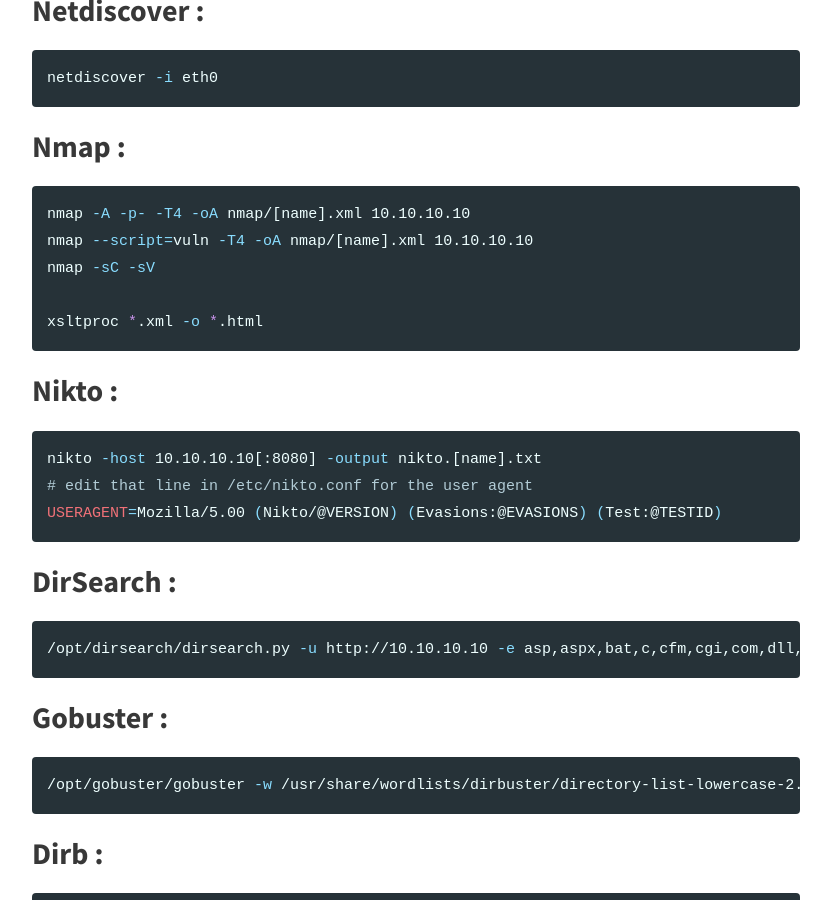
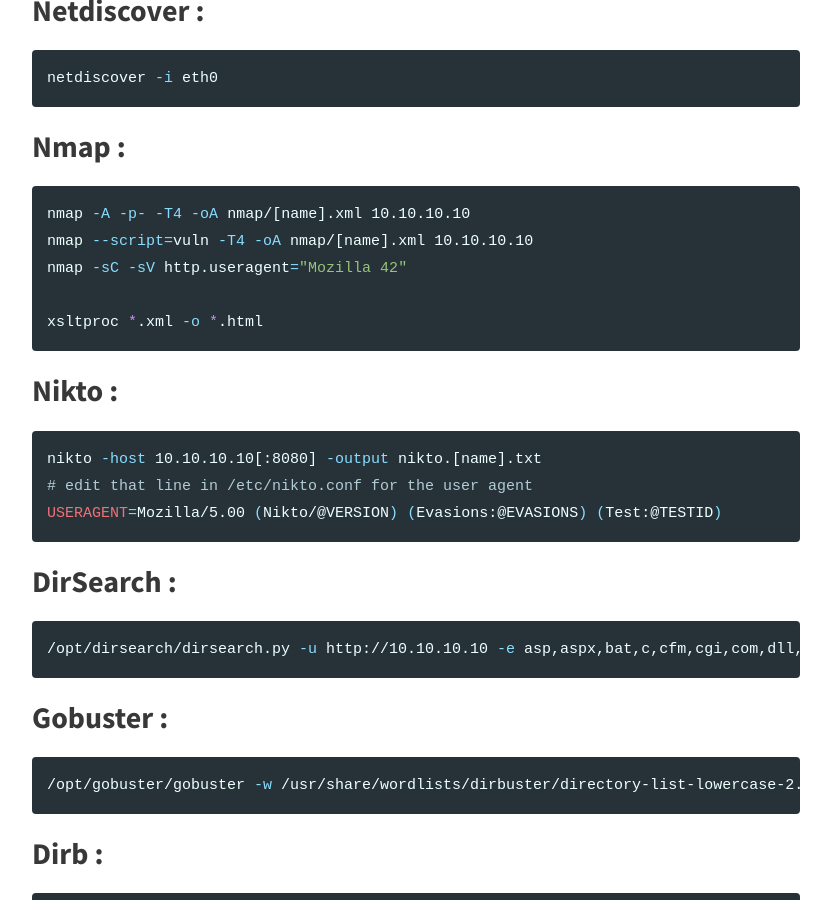
Before and after one commit to cristalcorp/cristalcorp.github.io, a Jekyll site: the page built from _posts/2018-09-12-CheatSheet.md, in a window 1280 px wide and 900 px high, scrolled down 566 px. Shown: the whole window, without its empty margins (224-1055 px from the left). Built offline with Jekyll 4.4.1, drawn with Linux system fonts in a browser that asks for light colours.

Commit message:
nmap user agent

````diff
--- a/_posts/2018-09-12-CheatSheet.md
+++ b/_posts/2018-09-12-CheatSheet.md
@@ -27,7 +27,7 @@ netdiscover -i eth0
 ```bash
 nmap -A -p- -T4 -oA nmap/[name].xml 10.10.10.10
 nmap --script=vuln -T4 -oA nmap/[name].xml 10.10.10.10
-nmap -sC -sV
+nmap -sC -sV http.useragent="Mozilla 42"
 
 xsltproc *.xml -o *.html
 ```
````
